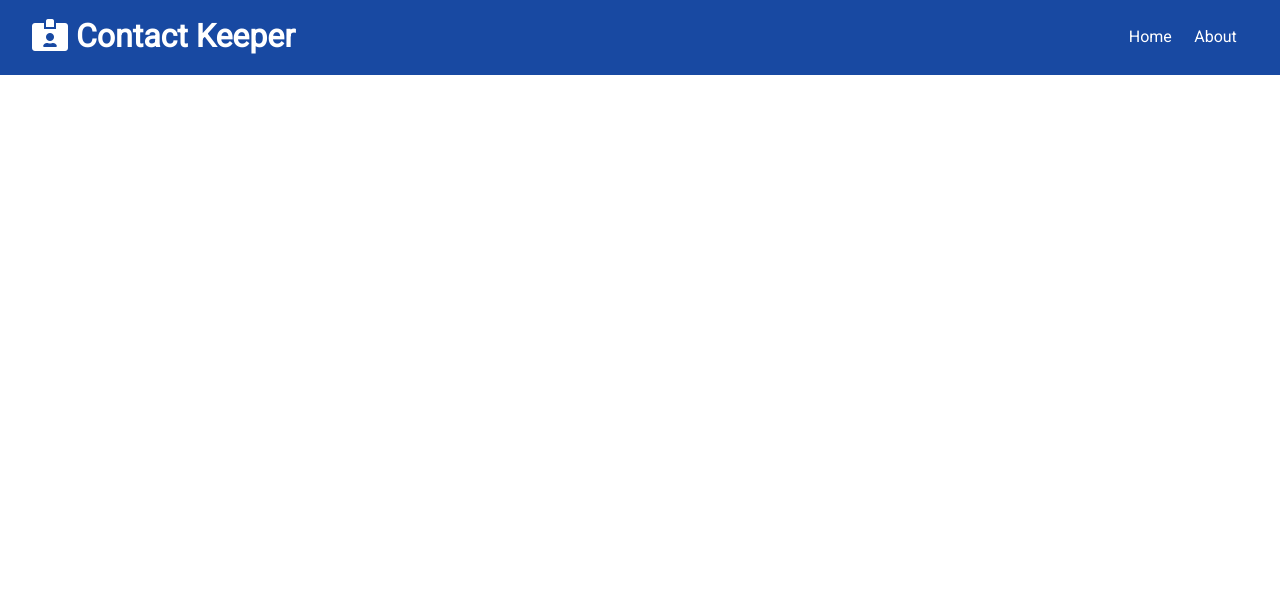
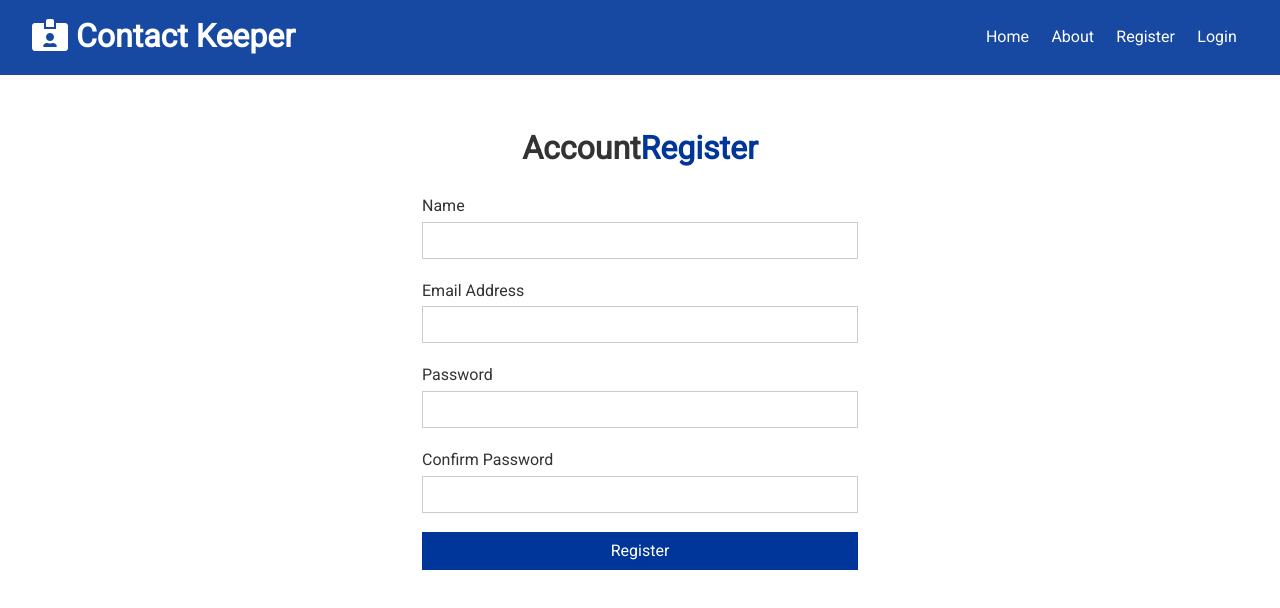
Before and after one commit to smayrant/contact-keeper, a React (Create React App) app in the folder client/: page /register in a window 1280 px wide. Shown: the top 608 px of the page. Built offline with nearby package versions, Linux system fonts and the light colour scheme.

Commit message:
created the register and login components

```diff
--- a/client/src/App.js
+++ b/client/src/App.js
@@ -7,6 +7,8 @@
 import ContactState from "./context/contact/ContactState";
 import AuthState from "./context/auth/AuthState";
 import "./App.css";
+import Register from "./components/auth/Register";
+import Login from "./components/auth/Login";
 
 const App = () => {
 	return (
@@ -19,6 +21,8 @@
 							<Switch>
 								<Route exact path="/" component={Home} />
 								<Route exact path="/about" component={About} />
+								<Route exact path="/register" component={Register} />
+								<Route exact path="/login" component={Login} />
 							</Switch>
 						</div>
 					</Fragment>
--- /dev/null
+++ b/client/src/components/auth/Login.js
@@ -0,0 +1,41 @@
+import React, { useState } from "react";
+
+const Login = () => {
+	const [ user, setUser ] = useState({
+		email: "",
+		password: ""
+	});
+
+	const { name, email, password, password2 } = user;
+
+	const onChange = e => {
+		setUser({ ...user, [e.target.name]: e.target.value });
+	};
+
+	const onSubmit = e => {
+		e.preventDefault();
+		console.log("login submit");
+	};
+
+	return (
+		<div className="form-container">
+			<h1>
+				Account<span className="text-primary">Login</span>
+			</h1>
+			<form onSubmit={onSubmit}>
+				<div className="form-group">
+					<label htmlFor="name">Email Address</label>
+					<input type="email" name="email" value={email} onChange={onChange} />
+				</div>
+				<div className="form-group">
+					<label htmlFor="password">Password</label>
+					<input type="password" name="password" value={password} onChange={onChange} />
+				</div>
+
+				<input type="submit" value="Login" className="btn btn-primary btn-block" />
+			</form>
+		</div>
+	);
+};
+
+export default Login;
--- /dev/null
+++ b/client/src/components/auth/Register.js
@@ -0,0 +1,50 @@
+import React, { useState } from "react";
+
+const Register = () => {
+	const [ user, setUser ] = useState({
+		name: "",
+		email: "",
+		password: "",
+		password2: ""
+	});
+
+	const { name, email, password, password2 } = user;
+
+	const onChange = e => {
+		setUser({ ...user, [e.target.name]: e.target.value });
+	};
+
+	const onSubmit = e => {
+		e.preventDefault();
+		console.log("register submit");
+	};
+
+	return (
+		<div className="form-container">
+			<h1>
+				Account<span className="text-primary">Register</span>
+			</h1>
+			<form onSubmit={onSubmit}>
+				<div className="form-group">
+					<label htmlFor="name">Name</label>
+					<input type="text" name="name" value={name} onChange={onChange} />
+				</div>
+				<div className="form-group">
+					<label htmlFor="name">Email Address</label>
+					<input type="email" name="email" value={email} onChange={onChange} />
+				</div>
+				<div className="form-group">
+					<label htmlFor="password">Password</label>
+					<input type="password" name="password" value={password} onChange={onChange} />
+				</div>
+				<div className="form-group">
+					<label htmlFor="password2">Confirm Password</label>
+					<input type="password" name="password2" value={password2} onChange={onChange} />
+				</div>
+				<input type="submit" value="Register" className="btn btn-primary btn-block" />
+			</form>
+		</div>
+	);
+};
+
+export default Register;
--- a/client/src/components/layout/Navbar.js
+++ b/client/src/components/layout/Navbar.js
@@ -15,6 +15,12 @@
 				<li>
 					<Link to="/about">About</Link>
 				</li>
+				<li>
+					<Link to="/register">Register</Link>
+				</li>
+				<li>
+					<Link to="/login">Login</Link>
+				</li>
 			</ul>
 		</div>
 	);
```
